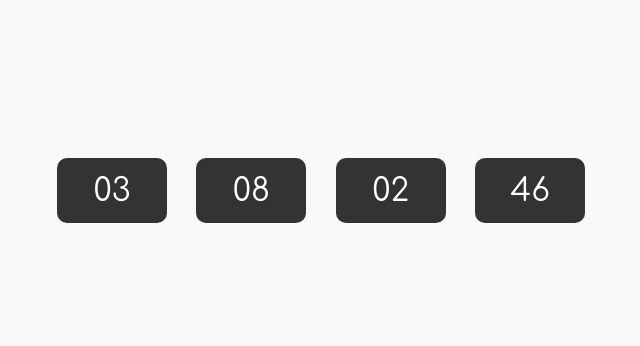
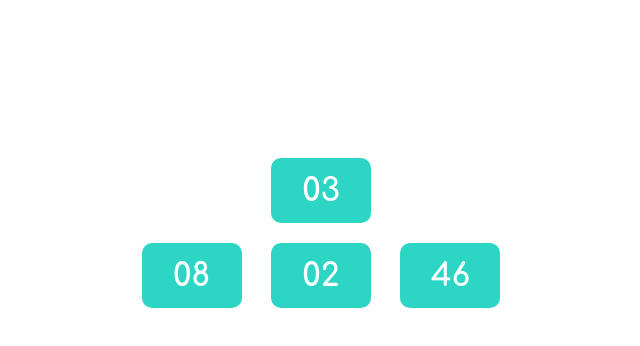
Before and after one commit to Lislovsz/contagem-regressiva, a plain HTML site: page index.html in a window 1280 px wide. Shown: the whole page, without its empty margins (319-959 px from the left). Drawn offline with Linux system fonts and the light colour scheme.

Commit message:
Cores adicionadas

```diff
--- a/index.html
+++ b/index.html
@@ -6,8 +6,8 @@
   <style>
     body {
       font-family: 'Comfortaa', cursive;
-      background-color: #f9f9f9;
-      color: #333;
+      background-color: #fff;
+      color: #fff;
       text-align: center;
       padding-top: 100px;
       font-size: 2em;
@@ -15,12 +15,14 @@
 
     .timer {
       margin-top: 40px;
+      gap: 30px;
     }
 
     .timer span {
+      font-weight: 700;
       display: inline-block;
-      min-width: 80px;
-      background-color: #333;
+      min-width: 70px;
+      background-color: #2cd5c4;
       color: #fff;
       padding: 15px;
       margin: 10px;
@@ -30,11 +32,15 @@
 </head>
 <body>
   <div class="timer">
-    <span id="days">00</span>
-    <span id="hours">00</span>
-    <span id="minutes">00</span>
-    <span id="seconds">00</span>
-  </div>
+    <div class="timer-top-row">
+        <span id="days">00</span>
+    </div>
+    <div class="timer-bottom-row">
+        <span id="hours">00</span>
+        <span id="minutes">00</span>
+        <span id="seconds">00</span>
+    </div>
+</div>
 
   <script>
     const targetDate = new Date("2025-08-02T00:00:00").getTime();
```
